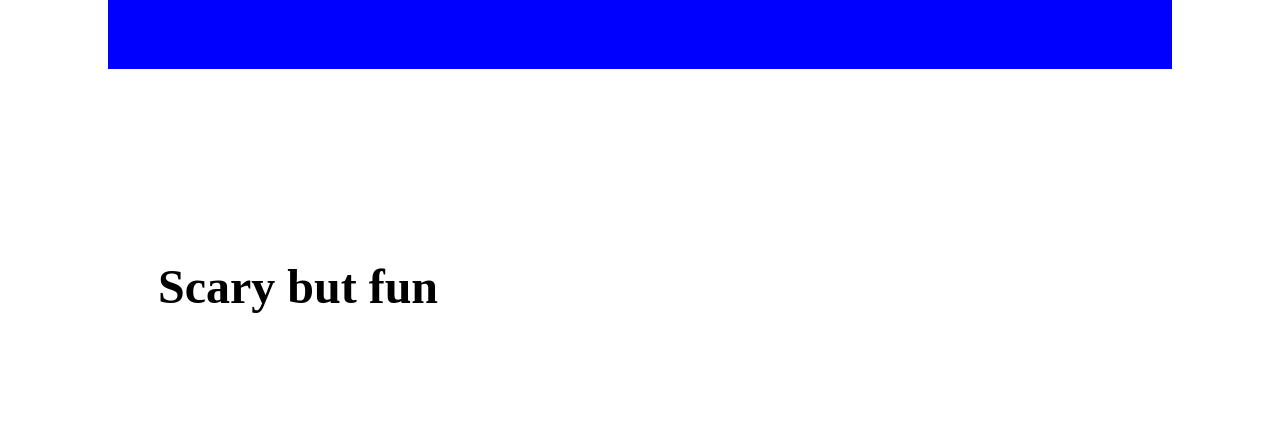
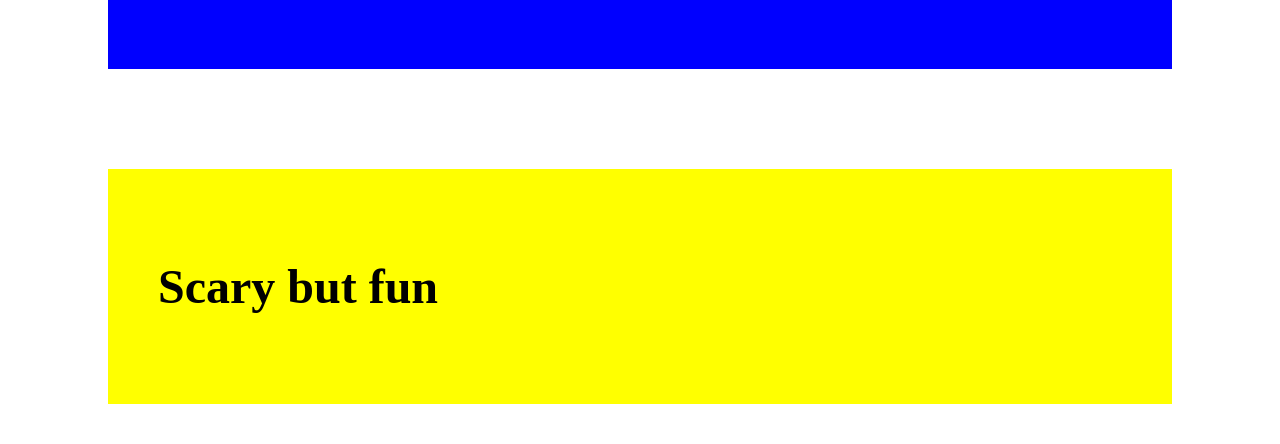
Before and after one commit to trinabh10/chipmunks, a plain HTML site: page homework2.html in a window 1280 px wide. Shown: the part 508-952 px from the top of the page. Drawn offline with Linux system fonts and the light colour scheme.

Commit message:
homework2.html

```diff
--- a/homework2.html
+++ b/homework2.html
@@ -11,7 +11,7 @@
    <div id="doors" class="box">
      <h2>THIS GAME IS SACRY A LITTLE</h2>
    </div>
-   <div id="Piggy" class="box">
+   <div id="piggy" class="box">
      <h2>Scary but fun</h2>
    </div>
    <div id="bedwars" class="box">
```
